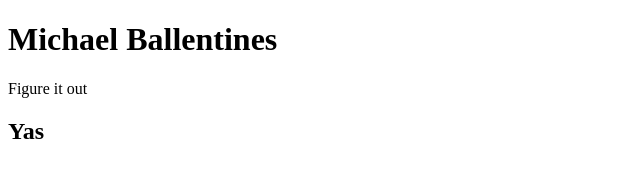
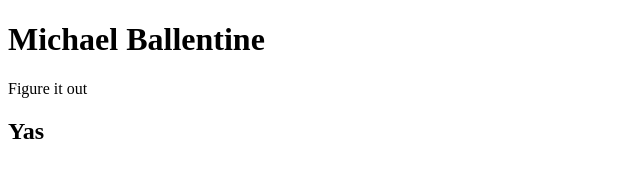
Before and after one commit to imaekgames/cv, a plain HTML site: page index.html in a window 1280 px wide. Shown: the full height of the page, 0-640 px from the left. Drawn offline with Linux system fonts and the light colour scheme.

Commit message:
Update index.html

```diff
--- a/index.html
+++ b/index.html
@@ -7,7 +7,7 @@
 </head>
 
 <body>
-  <h1>Michael Ballentines</h1>
+  <h1>Michael Ballentine</h1>
   <p>Figure it out</p>
   <h2>Yas</h2>
 </body>
```
